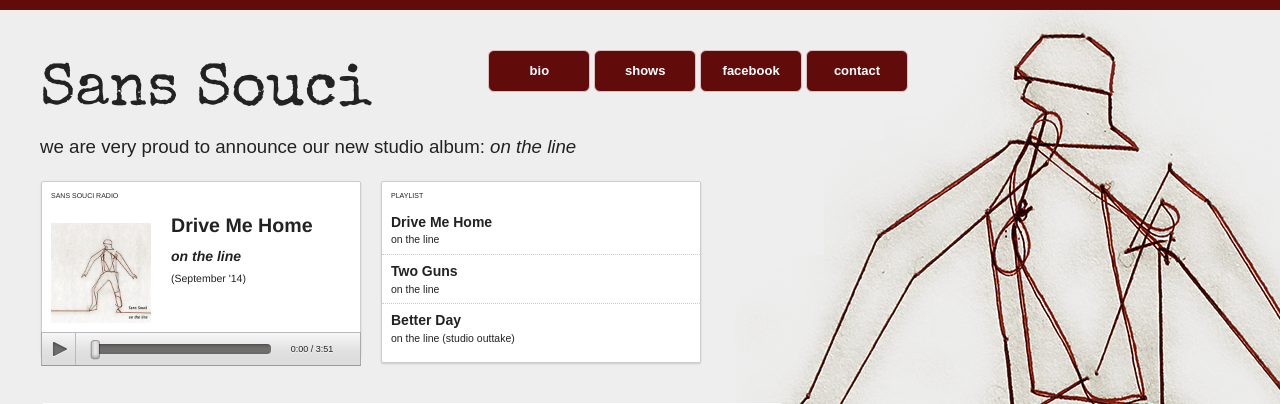
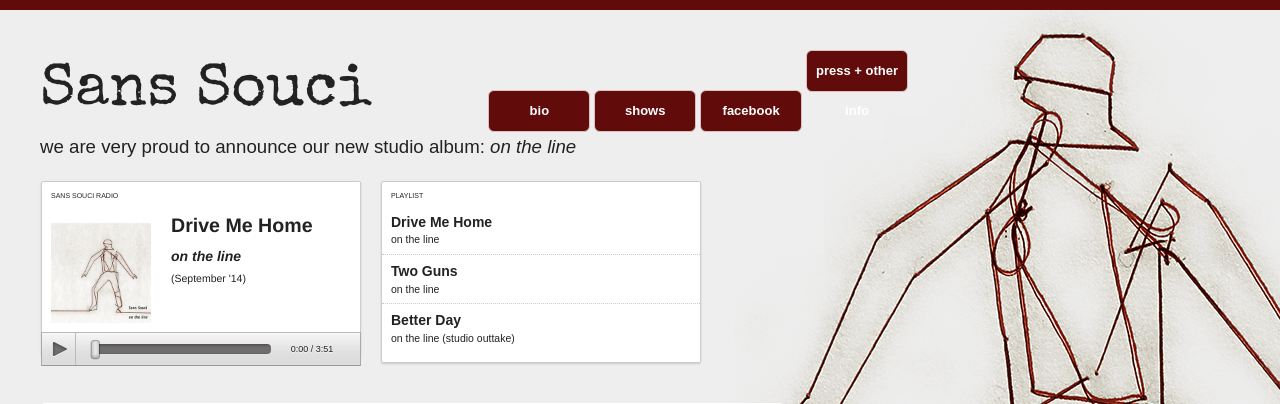
Before and after one commit to adamlutz/ssq, a PHP site: page / in a window 1280 px wide. Shown: the top 404 px of the page. Run offline with PHP 8.4, Linux system fonts and the light colour scheme; data that the repository does not hold is empty; some libraries are stand-ins or nearby versions.

Commit message:
press button

```diff
--- a/index.php
+++ b/index.php
@@ -198,7 +198,7 @@ foreach($rss->show as $feed_item) {
             <a href="javascript:;" onclick="show('bio');" class='link-btn'>bio</a>
             <a href="javascript:;" onclick="show('shows');" class='link-btn'>shows</a>
             <a href="https://www.facebook.com/sanssouciquartet" target="_blank" class='link-btn'>facebook</a>
-            <a href="javascript:;" onclick="show('press');" class='link-btn'>contact</a>
+            <a href="javascript:;" onclick="show('press');" class='link-btn'>press + other info</a>
         </div>
 
         <div class="">
```
